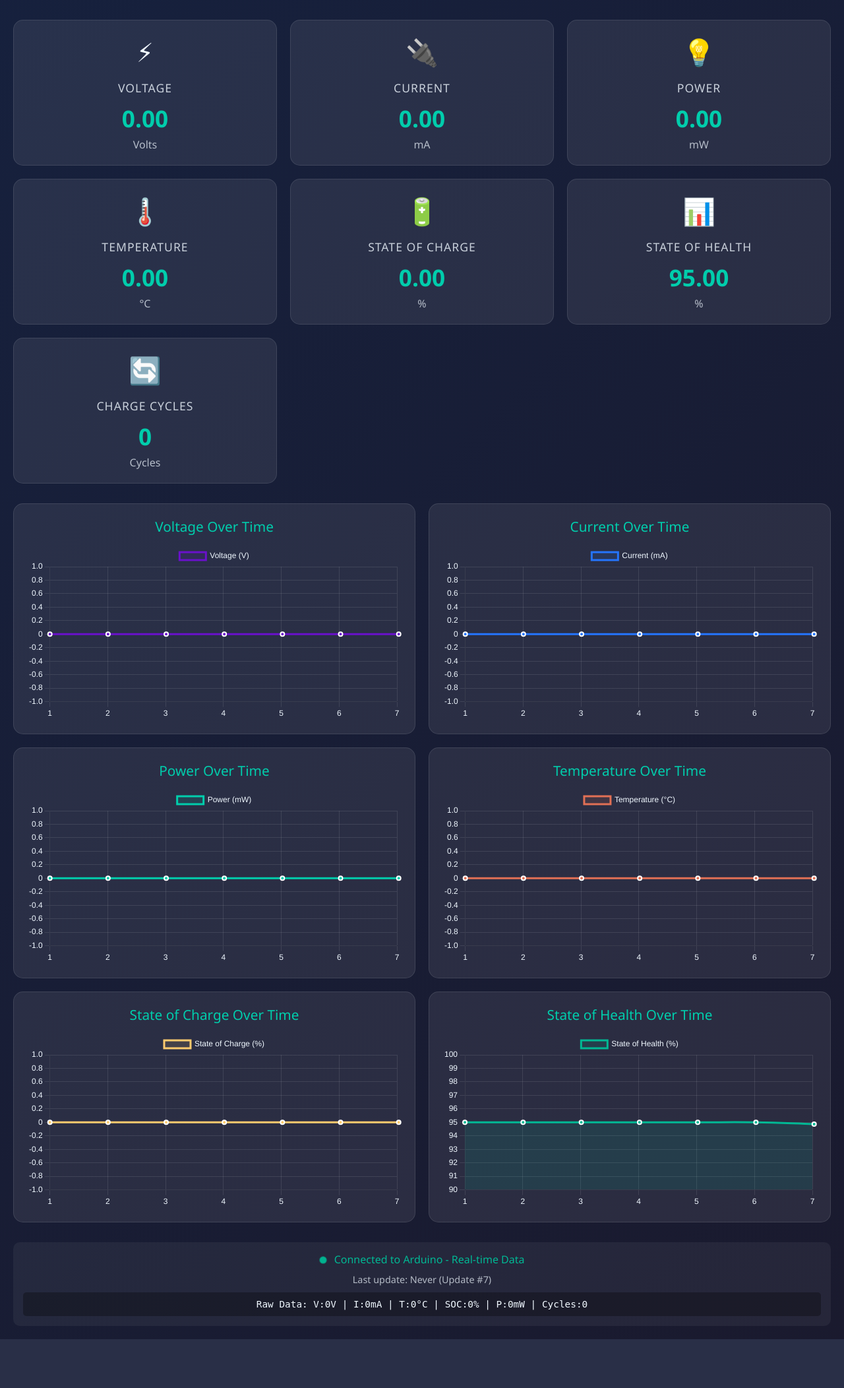
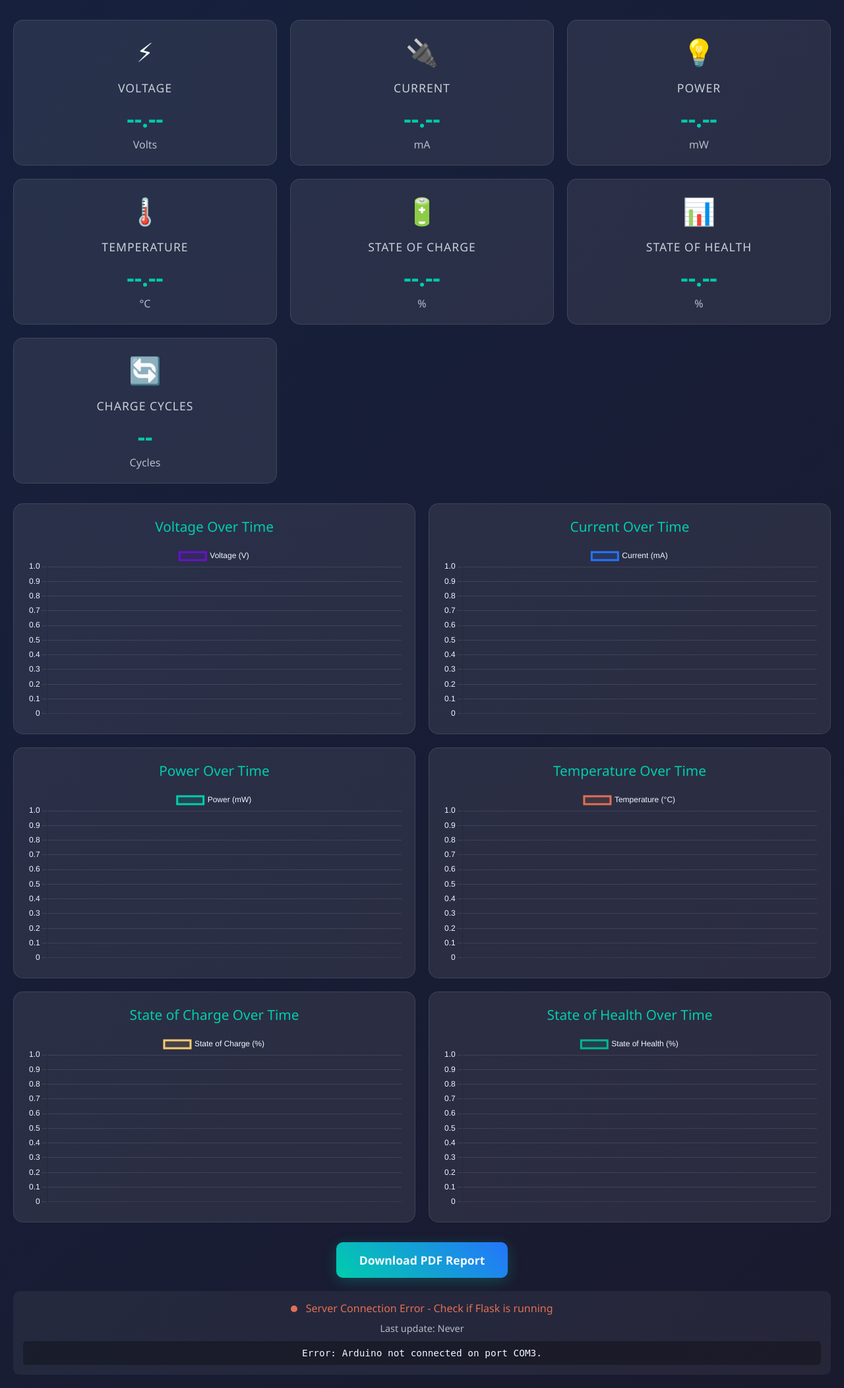
Before and after one commit to saadansari28/Battery-Monitoring-System-V2, a Flask app: page / in a window 1280 px wide. Shown: the part 162-2266 px from the top of the page at 66% size. Before the commit the page ends 2192 px from the top, so only its background shows below. Run offline with Flask 3, Linux system fonts and the light colour scheme.

Commit message:
Initial commit of the Battery Monitoring System

```diff
--- a/app.py
+++ b/app.py
@@ -1,90 +1,197 @@
-from flask import Flask, jsonify, render_template
 import serial
 import time
-import threading
+import csv
+import os
+from flask import Flask, render_template, jsonify, Response, render_template_string
 from datetime import datetime
+import pandas as pd
+import matplotlib
+matplotlib.use('Agg') # Use a non-interactive backend for server-side plotting
+import matplotlib.pyplot as plt
+import io
+from fpdf import FPDF
+
+# --- Configuration ---
+SERIAL_PORT = 'COM3'  # <-- IMPORTANT: CHANGE THIS to your Arduino's port!
+BAUD_RATE = 9600
+CSV_FILE = 'readings.csv'
+NEW_BATTERY_VOLTAGE = 4.2 # Ideal max voltage of a healthy Li-ion battery for SOH calculation
 
 app = Flask(__name__)
+# Tells Flask to look for index2.html in the 'templates' folder
+app.template_folder = 'templates'
 
-# Global variables
-latest_data = {
-    "voltage": 0.0,
-    "current": 0.0,
-    "temperature": 0.0,
-    "soc": 0.0,
-    "power": 0.0,
-    "energy": 0.0,
-    "cycles": 0,
-    "soh": 95.0,
-    "timestamp": "Never"
-}
+# --- Initialize Serial Connection ---
+ser = None
+try:
+    ser = serial.Serial(SERIAL_PORT, BAUD_RATE, timeout=2)
+    time.sleep(2)
+    print(f"Successfully connected to Arduino on {SERIAL_PORT}")
+except serial.SerialException as e:
+    print(f"Error: Could not open serial port '{SERIAL_PORT}'.")
+    print("Dashboard will run but show a disconnected state.")
+    ser = None
 
-ser = None
-is_connected = False
+# --- Data Logging ---
+def log_data(data_dict):
+    """Appends a new reading from a dictionary to the CSV file."""
+    file_exists = os.path.isfile(CSV_FILE)
+    try:
+        with open(CSV_FILE, mode='a', newline='') as file:
+            # The keys of the dictionary will be the headers
+            writer = csv.DictWriter(file, fieldnames=data_dict.keys())
+            if not file_exists:
+                writer.writeheader()
+            writer.writerow(data_dict)
+    except IOError as e:
+        print(f"Error writing to CSV file: {e}")
 
-def init_serial():
-    global ser, is_connected
-    try:
-        ser = serial.Serial('COM5', 9600, timeout=1)
-        time.sleep(2)
-        is_connected = True
-        print("✅ Connected to Arduino on COM5")
-    except Exception as e:
-        print(f"❌ Could not connect to COM5: {e}")
-        ser = None
-        is_connected = False
-
-def read_serial():
-    global latest_data, is_connected
-    while True:
-        if ser and ser.is_open:
-            try:
-                if ser.in_waiting > 0:
-                    line = ser.readline().decode('utf-8').strip()
-                    if line:
-                        print(f"📡 Received: {line}")
-                        parts = line.split(',')
-                        if len(parts) >= 7:
-                            latest_data.update({
-                                "voltage": float(parts[0]),
-                                "current": float(parts[1]),
-                                "temperature": float(parts[2]),
-                                "soc": float(parts[3]),
-                                "power": float(parts[4]),
-                                "energy": float(parts[5]),
-                                "cycles": int(float(parts[6])),
-                                "soh": 95.0,
-                                "timestamp": datetime.now().strftime("%H:%M:%S")
-                            })
-                            print(f"✅ Updated data at {latest_data['timestamp']}")
-            except Exception as e:
-                print(f"⚠️ Error reading serial: {e}")
-                is_connected = False
-        else:
-            # Try to reconnect every 5 seconds
-            time.sleep(5)
-            init_serial()
+# --- Flask Routes ---
 
 @app.route('/')
 def index():
+    """Renders the main dashboard page."""
     return render_template('index2.html')
 
 @app.route('/data')
 def get_data():
-    # Add connection status to the response
-    data_with_status = latest_data.copy()
-    data_with_status['connected'] = is_connected
-    return jsonify(data_with_status)
+    """Reads data from Arduino and sends it to the webpage."""
+    if not ser:
+        return jsonify({"error": f"Arduino not connected on port {SERIAL_PORT}."})
+
+    try:
+        line = ser.readline().decode('utf-8').strip()
+        if line and ',' in line:
+            parts = line.split(',')
+            if len(parts) == 3:
+                voltage, current, soc = map(float, parts)
+
+                # --- Prepare data for the new dashboard ---
+                power = voltage * current  # Calculate Power in mW
+
+                # Create a dictionary of all data
+                data_packet = {
+                    "timestamp": datetime.now().strftime('%Y-%m-%d %H:%M:%S'),
+                    "voltage": voltage,
+                    "current": current,
+                    "soc": soc,
+                    "power": power,
+                    "temperature": 25.5,  # Placeholder value
+                    "soh": min((voltage / NEW_BATTERY_VOLTAGE) * 100, 100), # Simple SOH calculation
+                    "cycles": 1,          # Placeholder value
+                    "connected": True
+                }
+
+                log_data(data_packet) # Log the complete packet
+
+                return jsonify(data_packet)
+    except Exception as e:
+        print(f"Could not read or parse data from Arduino: {e}")
+        return jsonify({"error": "Error reading data from Arduino."})
+
+    return jsonify({})
+
+@app.route('/download_report')
+def download_report():
+    """Generates a detailed PDF report from the logged data."""
+    if not os.path.exists(CSV_FILE):
+        return render_template_string("<html><body><h1>Error</h1><p>No data file found. Let the system run for a while.</p><a href='/'>Go Back</a></body></html>"), 404
+
+    df = pd.read_csv(CSV_FILE)
+    if df.empty:
+        return render_template_string("<html><body><h1>Error</h1><p>Data file is empty. No report to generate.</p><a href='/'>Go Back</a></body></html>"), 404
+
+    df['timestamp'] = pd.to_datetime(df['timestamp'])
+
+    # --- 1. Perform Calculations for Summary ---
+    summary = {
+        "avg_voltage": df['voltage'].mean(),
+        "avg_current": df['current'].mean(),
+        "avg_power": df['power'].mean(),
+        "max_voltage": df['voltage'].max(),
+        "latest_soc": df['soc'].iloc[-1],
+        "estimated_soh": df['soh'].iloc[-1],
+    }
+
+    # --- 2. Create the Chart ---
+    fig, ax1 = plt.subplots(figsize=(10, 5))
+    ax2 = ax1.twinx()
+    ax1.plot(df['timestamp'], df['voltage'], color='#6a11cb', label='Voltage (V)')
+    ax2.plot(df['timestamp'], df['current'], color='#2575fc', label='Current (mA)')
+    ax1.set_xlabel('Time'); ax1.set_ylabel('Voltage (V)', color='#6a11cb'); ax2.set_ylabel('Current (mA)', color='#2575fc')
+    plt.title('Battery Voltage & Current Report'); fig.legend(loc="upper right", bbox_to_anchor=(1,1), bbox_transform=ax1.transAxes)
+    fig.tight_layout(); img_buffer = io.BytesIO(); plt.savefig(img_buffer, format='PNG'); img_buffer.seek(0); plt.close(fig)
+
+    # --- 3. Assemble the PDF ---
+    pdf = FPDF()
+    pdf.add_page()
+    pdf.set_font('Arial', 'B', 20); pdf.cell(0, 10, 'Battery Performance Report', 0, 1, 'C')
+    pdf.set_font('Arial', '', 11); pdf.cell(0, 10, f"Generated: {datetime.now().strftime('%Y-%m-%d %H:%M')}", 0, 1, 'C'); pdf.ln(5)
+
+    pdf.set_font('Arial', 'B', 14); pdf.cell(0, 10, 'Performance Summary', 0, 1)
+    pdf.set_font('Arial', '', 12)
+    pdf.multi_cell(0, 8,
+        f"  - Latest State of Charge (SoC): {summary['latest_soc']:.2f}%\n"
+        f"  - Estimated State of Health (SoH): {summary['estimated_soh']:.2f}%\n"
+        f"  - Average Voltage: {summary['avg_voltage']:.2f} V\n"
+        f"  - Average Current: {summary['avg_current']:.2f} mA\n"
+        f"  - Average Power: {summary['avg_power']:.2f} mW"
+    )
+    pdf.ln(5)
+
+    # --- NEW: Health Analysis Section ---
+    pdf.set_font('Arial', 'B', 14); pdf.cell(0, 10, 'Health Analysis', 0, 1)
+    soh = summary['estimated_soh']
+    if soh > 90:
+        health_status = "Excellent"
+        health_desc = "Battery is performing at or near its original capacity."
+        pdf.set_text_color(34, 139, 34) # Forest Green
+    elif 80 < soh <= 90:
+        health_status = "Good"
+        health_desc = "Battery shows minor capacity loss, which is normal for its age."
+        pdf.set_text_color(50, 205, 50) # Lime Green
+    elif 60 < soh <= 80:
+        health_status = "Average"
+        health_desc = "Battery has noticeable degradation. Performance may be reduced."
+        pdf.set_text_color(255, 165, 0) # Orange
+    else:
+        health_status = "Poor"
+        health_desc = "Significant capacity loss. Consider replacement for optimal performance."
+        pdf.set_text_color(220, 20, 60) # Crimson Red
+
+    pdf.set_font('Arial', 'B', 12)
+    pdf.cell(40, 8, "Overall Health:", 0, 0)
+    pdf.cell(0, 8, health_status, 0, 1)
+    pdf.set_font('Arial', '', 12)
+    pdf.set_text_color(0, 0, 0) # Reset to black
+    pdf.multi_cell(0, 8, f"  - Note: {health_desc}")
+    pdf.ln(10)
+
+
+    pdf.set_font('Arial', 'B', 14); pdf.cell(0, 10, 'Readings Chart', 0, 1)
+    pdf.image(img_buffer, x=10, w=190); pdf.ln(100)
+
+    pdf.set_font('Arial', 'B', 14); pdf.cell(0, 10, 'Detailed Log', 0, 1)
+    pdf.set_font('Arial', 'B', 10)
+    col_width = pdf.w / 5.5
+    headers = ['Timestamp', 'Voltage (V)', 'Current (mA)', 'Power (mW)', 'SoC (%)']
+    for header in headers:
+        pdf.cell(col_width, 10, header, 1, 0, 'C')
+    pdf.ln()
+    pdf.set_font('Arial', '', 9)
+    for i, row in df.iterrows():
+        pdf.cell(col_width, 8, str(row['timestamp'].strftime('%d-%b %H:%M')), 1, 0)
+        pdf.cell(col_width, 8, f"{row['voltage']:.2f}", 1, 0)
+        pdf.cell(col_width, 8, f"{row['current']:.2f}", 1, 0)
+        pdf.cell(col_width, 8, f"{row['power']:.2f}", 1, 0)
+        pdf.cell(col_width, 8, f"{row['soc']:.2f}", 1, 1)
+
+    # --- 4. Send PDF to Browser ---
+    return Response(
+        pdf.output(dest='S').encode('latin-1'),
+        mimetype='application/pdf',
+        headers={'Content-Disposition': 'attachment;filename=battery_report.pdf'}
+    )
 
 if __name__ == '__main__':
-    print("🚀 Starting Battery Monitoring System...")
-    init_serial()
-
-    # Start serial reading thread
-    if ser:
-        serial_thread = threading.Thread(target=read_serial, daemon=True)
-        serial_thread.start()
-        print("📊 Serial reading thread started")
-
-    print("🌐 Starting Flask server on http://localhost:5000")
-    app.run(debug=True, host='0.0.0.0', port=5000, use_reloader=False)
+    app.run(debug=True, port=5000)
--- a/templates/index2.html
+++ b/templates/index2.html
@@ -171,6 +171,33 @@
             font-size: 0.9rem;
         }
 
+        /* --- NEW: Button Styles --- */
+        .report-button-container {
+            text-align: center;
+            /* Places the button after charts and before the status bar */
+            margin: 20px 0;
+        }
+
+        .download-button {
+            display: inline-block;
+            background: linear-gradient(45deg, var(--accent), var(--secondary));
+            color: var(--light);
+            padding: 15px 35px;
+            border-radius: 10px;
+            text-decoration: none;
+            font-weight: 600;
+            font-size: 1.1rem;
+            border: none;
+            cursor: pointer;
+            box-shadow: 0 5px 20px rgba(0, 205, 172, 0.25);
+            transition: all 0.3s ease;
+        }
+
+        .download-button:hover {
+            transform: translateY(-4px);
+            box-shadow: 0 8px 25px rgba(37, 117, 252, 0.3);
+        }
+
         /* Responsive adjustments */
         @media (max-width: 768px) {
             .dashboard, .charts-container {
@@ -299,6 +326,11 @@
             </div>
         </div>
 
+        <!-- NEW: Download Button Section -->
+        <div class="report-button-container">
+            <a href="/download_report" class="download-button">Download PDF Report</a>
+        </div>
+
         <div class="status-bar">
             <span class="status-indicator" id="status-indicator"></span>
             <span id="connection-status">Connecting to Arduino...</span>
@@ -377,17 +409,16 @@
         const socChart = createChart(document.getElementById('socChart'), 'State of Charge (%)', '#fdcb6e');
         const sohChart = createChart(document.getElementById('sohChart'), 'State of Health (%)', '#00b894');
 
-        let time = 0;
         let updateCount = 0;
 
         // Function to update a chart with new data
-        function updateChart(chart, value, maxPoints = 20) {
+        function updateChart(chart, value, label, maxPoints = 20) {
             if (chart.data.labels.length > maxPoints) {
                 chart.data.labels.shift();
                 chart.data.datasets[0].data.shift();
             }
 
-            chart.data.labels.push(time);
+            chart.data.labels.push(label);
             chart.data.datasets[0].data.push(value || 0);
             chart.update();
         }
@@ -416,9 +447,10 @@
                 status.style.color = '#e17055';
             }
 
+            const timestamp = new Date().toLocaleTimeString();
             // Update timestamp
             document.getElementById('last-update').textContent =
-                `Last update: ${data.timestamp} (Update #${++updateCount})`;
+                `Last update: ${timestamp} (Update #${++updateCount})`;
 
             // Show raw data
             document.getElementById('raw-data').innerHTML =
@@ -426,13 +458,12 @@
                 `SOC:${data.soc}% | P:${data.power}mW | Cycles:${data.cycles}`;
 
             // Update all charts
-            time++;
-            updateChart(voltageChart, data.voltage);
-            updateChart(currentChart, data.current);
-            updateChart(powerChart, data.power);
-            updateChart(temperatureChart, data.temperature);
-            updateChart(socChart, data.soc);
-            updateChart(sohChart, data.soh);
+            updateChart(voltageChart, data.voltage, timestamp);
+            updateChart(currentChart, data.current, timestamp);
+            updateChart(powerChart, data.power, timestamp);
+            updateChart(temperatureChart, data.temperature, timestamp);
+            updateChart(socChart, data.soc, timestamp);
+            updateChart(sohChart, data.soh, timestamp);
         }
 
         async function fetchData() {
@@ -442,6 +473,11 @@
                 if (!response.ok) throw new Error('HTTP error: ' + response.status);
 
                 const data = await response.json();
+
+                if (data.error) {
+                    throw new Error(data.error);
+                }
+
                 updateDisplay(data);
 
             } catch (error) {
```
